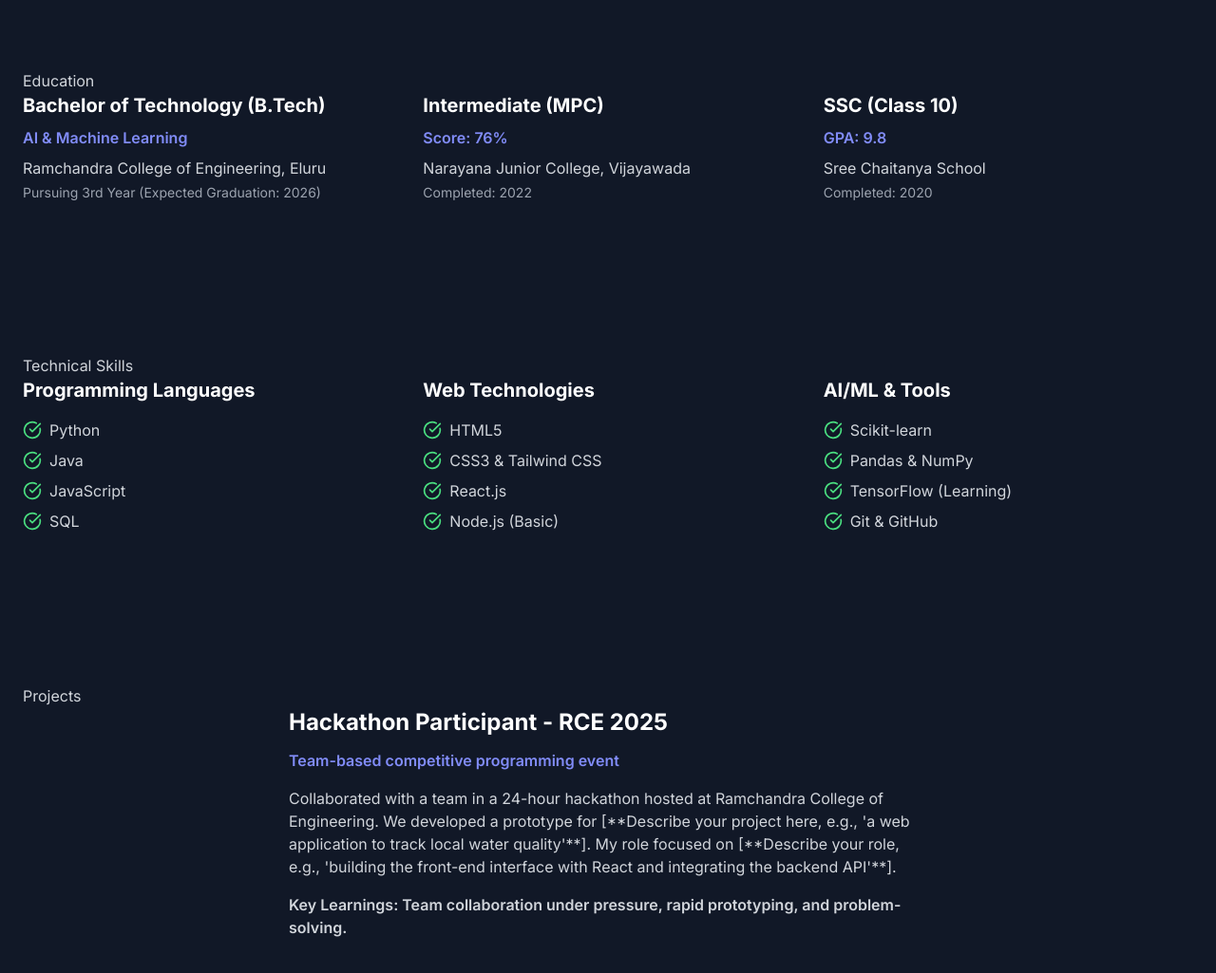
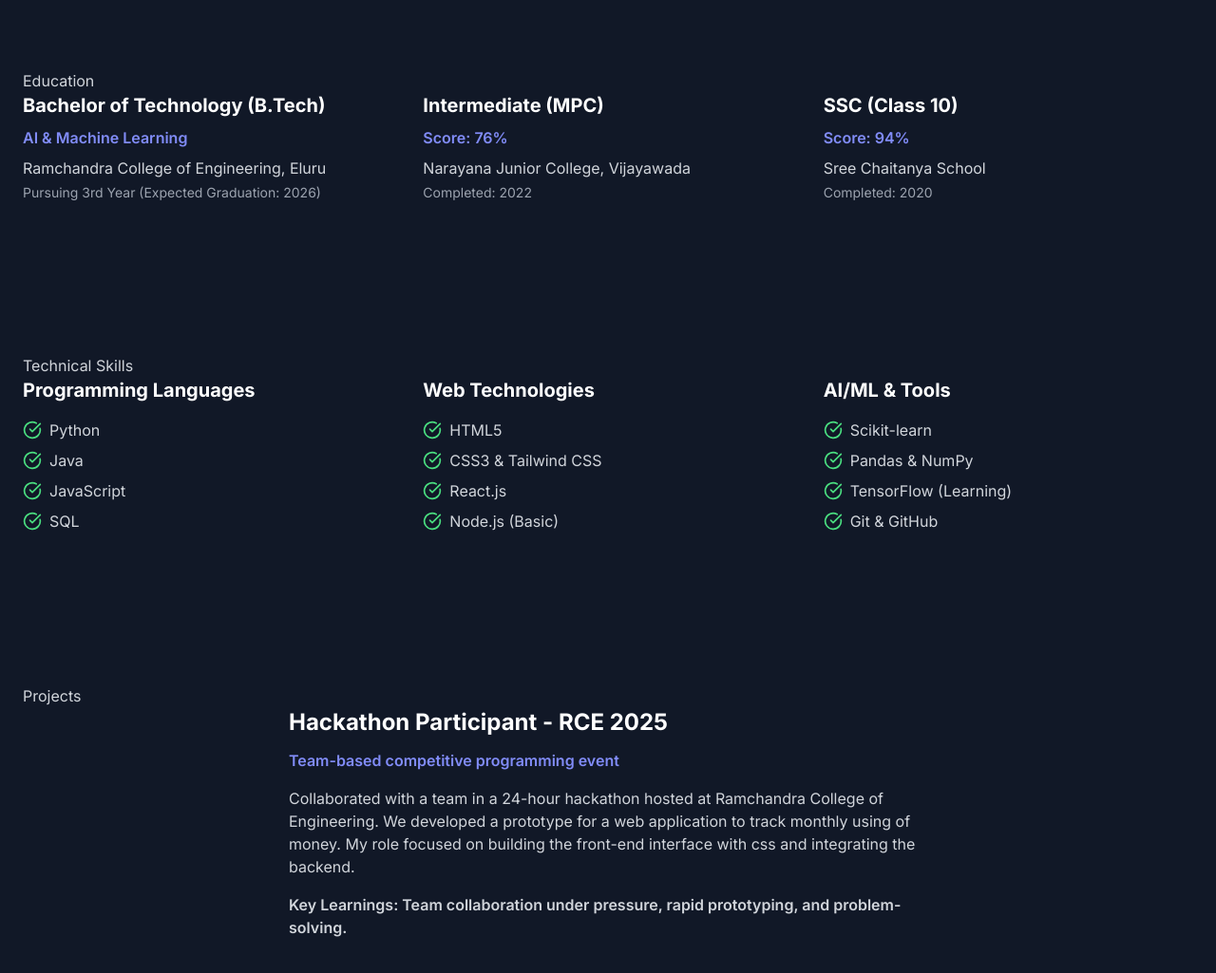
Before and after one commit to Dhanush0720/Dhanush0720.github.io, a plain HTML site: page index.html in a window 1280 px wide. Shown: the part 1320-2345 px from the top of the page at 95% size. Drawn offline with nearby package versions, Linux system fonts and the light colour scheme.

Commit message:
Add files via upload

```diff
--- a/index.html
+++ b/index.html
@@ -117,7 +117,7 @@
                     <!-- SSC -->
                     <div class="card">
                         <h3 class="text-xl font-bold text-white mb-2">SSC (Class 10)</h3>
-                        <p class="font-semibold text-indigo-400 mb-2">GPA: 9.8</p>
+                        <p class="font-semibold text-indigo-400 mb-2">Score: 94%</p>
                         <p class="mb-1">Sree Chaitanya School</p>
                         <p class="text-sm text-gray-400">Completed: 2020</p>
                     </div>
@@ -170,7 +170,7 @@
                         <h3 class="text-2xl font-bold text-white mb-3">Hackathon Participant - RCE 2025</h3>
                         <p class="text-indigo-400 font-semibold mb-4">Team-based competitive programming event</p>
                         <p class="mb-4">
-                            Collaborated with a team in a 24-hour hackathon hosted at Ramchandra College of Engineering. We developed a prototype for [**Describe your project here, e.g., 'a web application to track local water quality'**]. My role focused on [**Describe your role, e.g., 'building the front-end interface with React and integrating the backend API'**].
+                            Collaborated with a team in a 24-hour hackathon hosted at Ramchandra College of Engineering. We developed a prototype for a web application to track monthly using of money. My role focused on building the front-end interface with css and integrating the backend.
                         </p>
                         <p class="font-semibold">Key Learnings: Team collaboration under pressure, rapid prototyping, and problem-solving.</p>
                         <!-- You can add a link to your GitHub repository here -->
```
